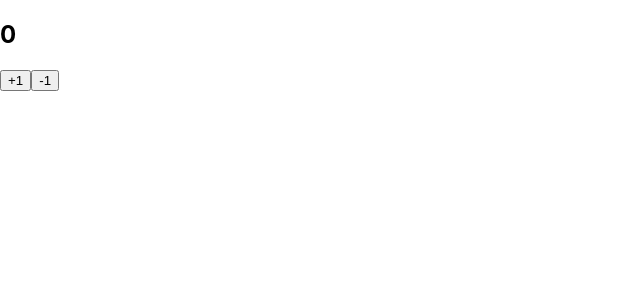
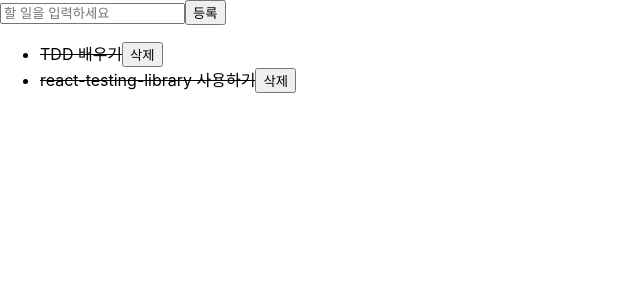
Before and after one commit to ABlued/react-tdd, a React (Create React App) app: page / in a window 1280 px wide. Shown: the top 300 px of the page, without its empty margins (0-640 px from the left). Built offline with nearby package versions, Linux system fonts and the light colour scheme.

Commit message:
todoApp 컴포넌트 및 테스트(todoList 생성, 토글, 삭제 기능 추가)

```diff
--- a/src/App.js
+++ b/src/App.js
@@ -1,8 +1,9 @@
 import logo from './logo.svg';
 import './App.css';
 import Counter from './Counter';
+import TodoApp from './TodoList/TodoApp';
 
 const App = () => {
-  return <Counter />;
+  return <TodoApp />;
 };
 export default App;
--- /dev/null
+++ b/src/TodoList/TodoApp.js
@@ -0,0 +1,60 @@
+import React, { useCallback, useRef, useState } from 'react';
+import TodoForm from './TodoForm';
+import TodoList from './TodoList';
+
+const TodoApp = () => {
+  const [todos, setTodos] = useState([
+    {
+      id: 1,
+      text: 'TDD 배우기',
+      done: true,
+    },
+    {
+      id: 2,
+      text: 'react-testing-library 사용하기',
+      done: true,
+    },
+  ]);
+
+  const nextId = useRef(3);
+
+  const onInsert = useCallback(
+    (text) => {
+      setTodos(
+        todos.concat({
+          id: nextId.current,
+          text,
+          done: false,
+        })
+      );
+      nextId.current += 1;
+    },
+    [todos]
+  );
+
+  const onToggle = useCallback(
+    (id) => {
+      setTodos(
+        todos.map((todo) =>
+          todo.id === id ? { ...todo, done: !todo.done } : todo
+        )
+      );
+    },
+    [todos]
+  );
+
+  const onRemove = useCallback(
+    (id) => {
+      setTodos(todos.filter((todo) => todo.id !== id));
+    },
+    [todos]
+  );
+  return (
+    <>
+      <TodoForm onInsert={onInsert} />
+      <TodoList todos={todos} onToggle={onToggle} onRemove={onRemove} />
+    </>
+  );
+};
+
+export default TodoApp;
--- a/src/TodoList/TodoList.js
+++ b/src/TodoList/TodoList.js
@@ -3,7 +3,7 @@
 
 const TodoList = ({ todos, onToggle, onRemove }) => {
   return (
-    <ul>
+    <ul data-testid="TodoList">
       {todos.map((todo) => (
         <TodoItem
           todo={todo}
```
Also changed, not shown: 1 other file (tests, documents, lock files or other folders).
